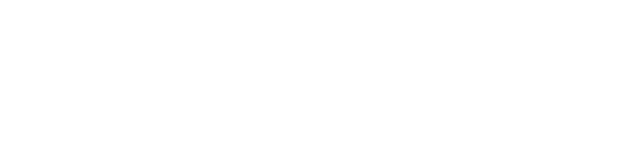
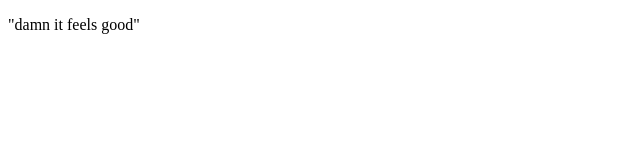
Before and after one commit to abashwitharash/my-project, a plain HTML site: page index.html in a window 1280 px wide. Shown: the whole page, without its empty margins (0-640 px from the left). Drawn offline with Linux system fonts and the light colour scheme.

Commit message:
inserted p with damn

```diff
--- a/index.html
+++ b/index.html
@@ -6,6 +6,7 @@
     <title>Document</title>
 </head>
 <body>
+    <p> "damn it feels good" </p>
 
 </body>
 </html>
```
